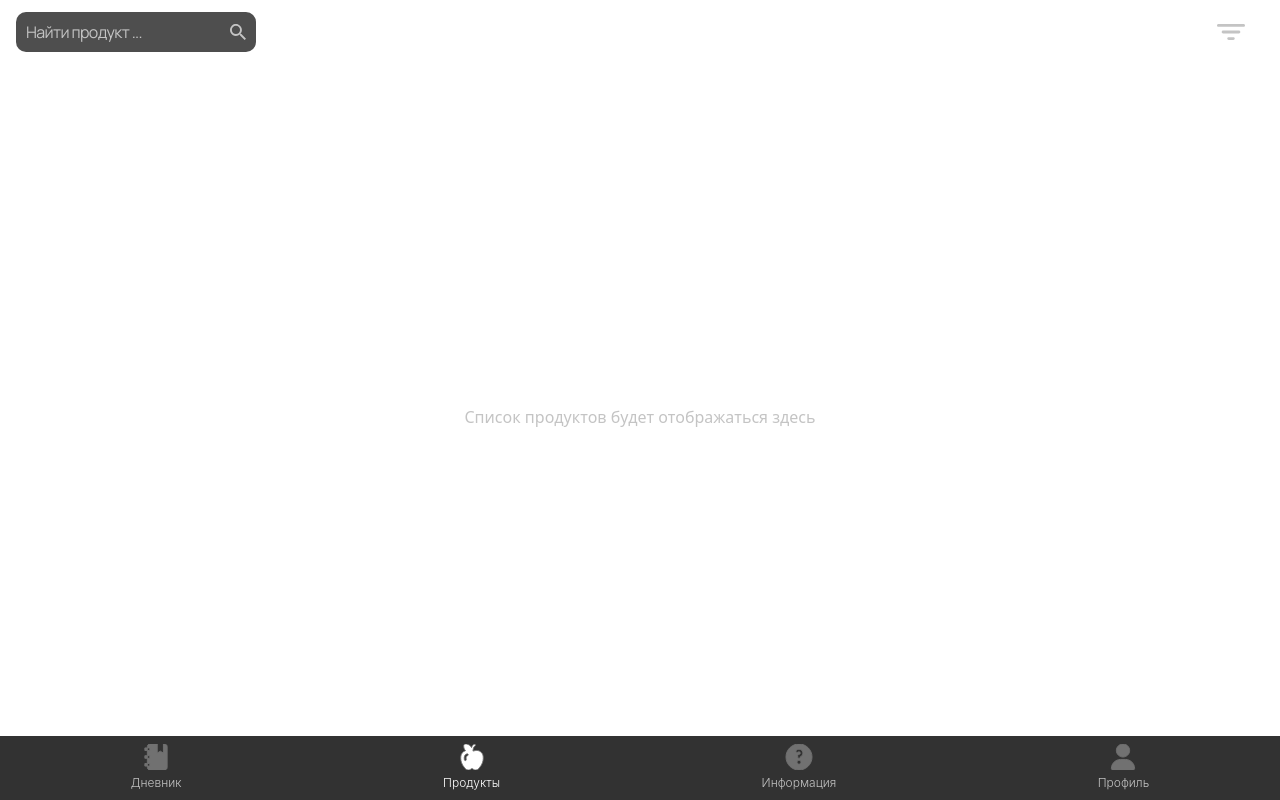
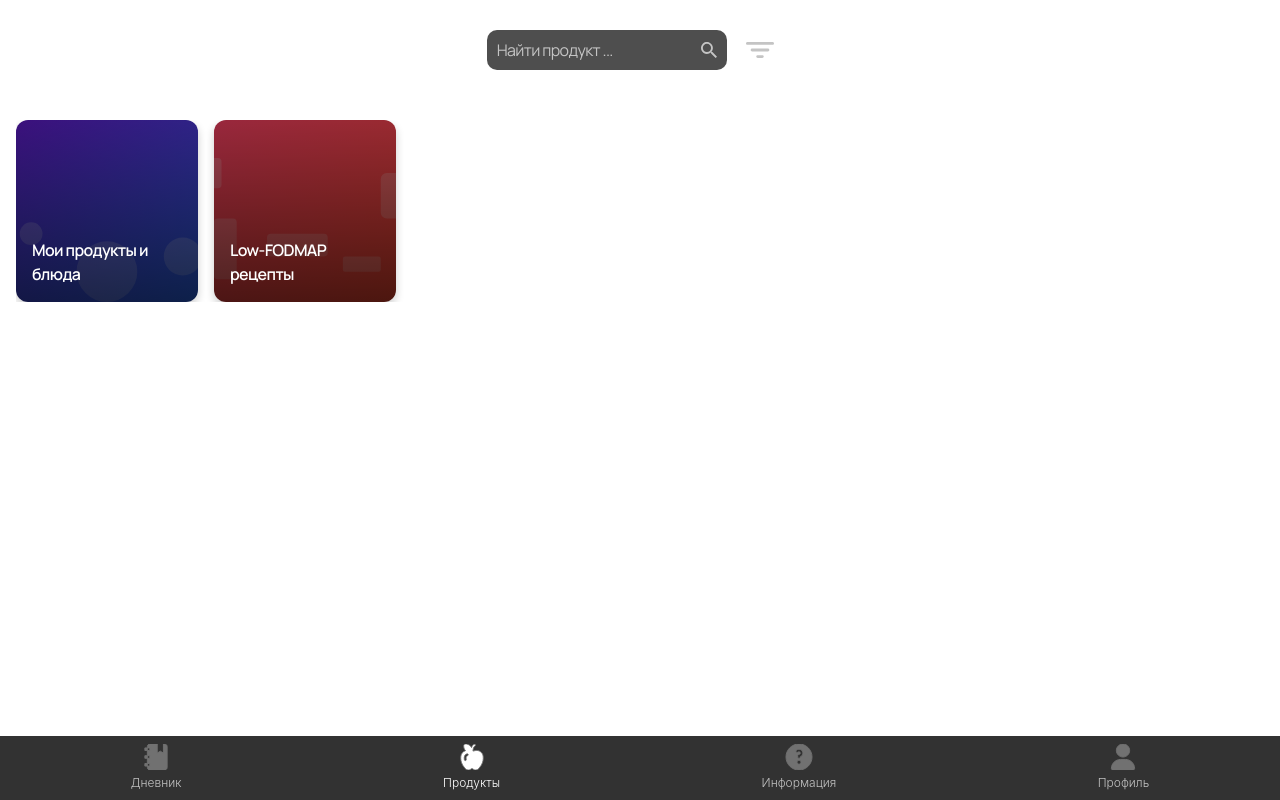
Before and after one commit to ahamkara-Nh/frontend, a React (Vite) app: page /products in a window 1280 px wide. Built offline with nearby package versions, Linux system fonts and the light colour scheme.

Commit message:
category card component ready

```diff
--- /dev/null
+++ b/src/components/CategoryCard/CategoryCard.css
@@ -0,0 +1,20 @@
+.category-card {
+    width: 150px;
+    height: 150px;
+    border-radius: 12px;
+    padding: 16px;
+    cursor: pointer;
+    display: flex;
+    align-items: flex-end;
+    justify-content: flex-start;
+    box-shadow: 0 4px 8px rgba(0, 0, 0, 0.2);
+}
+
+.category-title {
+    color: white;
+    font-family: 'Manrope', sans-serif;
+    font-size: 16px;
+    font-weight: 600;
+    margin: 0;
+    letter-spacing: -0.04em;
+}
--- /dev/null
+++ b/src/components/CategoryCard/CategoryCard.jsx
@@ -0,0 +1,31 @@
+import React from 'react';
+import { useNavigate } from 'react-router-dom';
+import './CategoryCard.css';
+
+const CategoryCard = ({ title, backgroundImage, path }) => {
+    const navigate = useNavigate();
+
+    const handleClick = () => {
+        if (path) {
+            navigate(path);
+        }
+    };
+
+    const cardStyle = {
+        backgroundImage: `linear-gradient(rgba(0, 0, 0, 0.4), rgba(0, 0, 0, 0.7)), url(${backgroundImage})`,
+        backgroundSize: 'cover',
+        backgroundPosition: 'center',
+    };
+
+    return (
+        <div
+            className="category-card"
+            style={cardStyle}
+            onClick={handleClick}
+        >
+            <h3 className="category-title">{title}</h3>
+        </div>
+    );
+};
+
+export default CategoryCard;
--- a/src/screens/Products/ProductsScreen.css
+++ b/src/screens/Products/ProductsScreen.css
@@ -7,8 +7,8 @@
 .products-header {
     display: flex;
     align-items: center;
-    justify-content: space-between;
-    padding: 12px 16px;
+    justify-content: center;
+    padding: 30px 44px;
     background-color: transparent;
 }
 
@@ -66,12 +66,39 @@
 
 .products-content {
     flex: 1;
-    padding: 20px;
+    padding: 20px 16px;
     overflow-y: auto;
+}
+
+.categories-container {
     display: flex;
-    flex-direction: column;
-    align-items: center;
-    justify-content: center;
+    flex-direction: row;
+    gap: 16px;
+    overflow-x: auto;
+    scrollbar-width: none;
+    /* Firefox */
+    -ms-overflow-style: none;
+    /* IE and Edge */
+    justify-content: flex-start;
+}
+
+.categories-container::-webkit-scrollbar {
+    display: none;
+    /* Chrome, Safari, Opera */
+}
+
+.nav-spacer {
+    height: 70px;
+    /* Height of the bottom navbar */
+}
+
+.bottom-nav-container {
+    position: fixed;
+    bottom: 0;
+    left: 0;
+    width: 100%;
+    z-index: 10;
+    background-color: #222222;
 }
 
 .placeholder-text {
--- a/src/screens/Products/ProductsScreen.jsx
+++ b/src/screens/Products/ProductsScreen.jsx
@@ -1,6 +1,7 @@
 import React, { useState } from 'react';
 import BottomNavBar from '../../components/BottomNavBar/BottomNavBar';
 import SearchBar from '../../components/SearchBar/SearchBar';
+import CategoryCard from '../../components/CategoryCard/CategoryCard';
 import './ProductsScreen.css';
 
 const ProductsScreen = () => {
@@ -20,12 +21,23 @@ const ProductsScreen = () => {
             </div>
 
             <div className="products-content">
-                {/* Products will be listed here */}
-                <p className="placeholder-text">Список продуктов будет отображаться здесь</p>
+                <div className="categories-container">
+                    <CategoryCard
+                        title="Мои продукты и блюда"
+                        backgroundImage="/images/my-foods-bg.svg"
+                        path="/products/my-foods"
+                    />
+                    <CategoryCard
+                        title="Low-FODMAP рецепты"
+                        backgroundImage="/images/recipes-bg.svg"
+                        path="/products/recipes"
+                    />
+                </div>
             </div>
 
-            <div className="divider"></div>
-            <div style={{ position: "fixed", bottom: 0, left: 0, width: "100%" }}>
+            <div className="nav-spacer"></div>
+
+            <div className="bottom-nav-container">
                 <BottomNavBar />
             </div>
         </div>
```
Also changed, not shown: public/images/my-foods-bg.svg (added), public/images/recipes-bg.svg (added).
